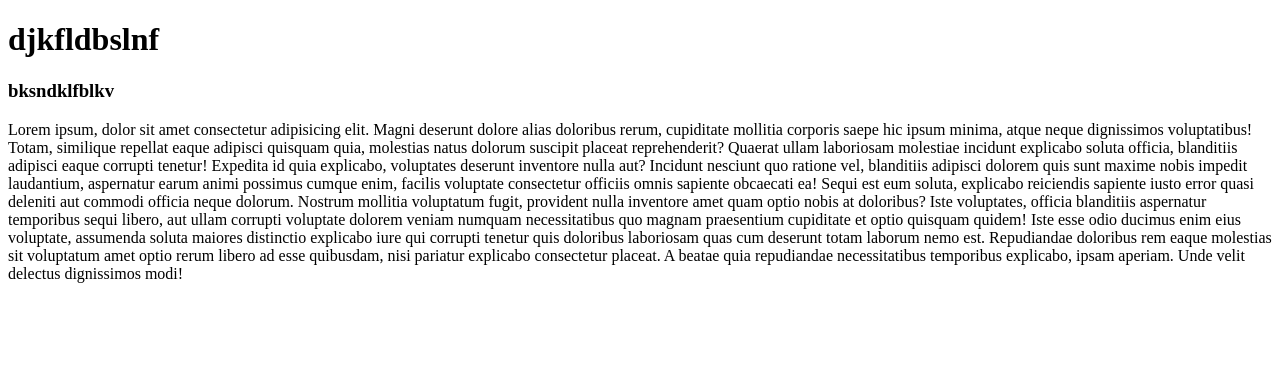
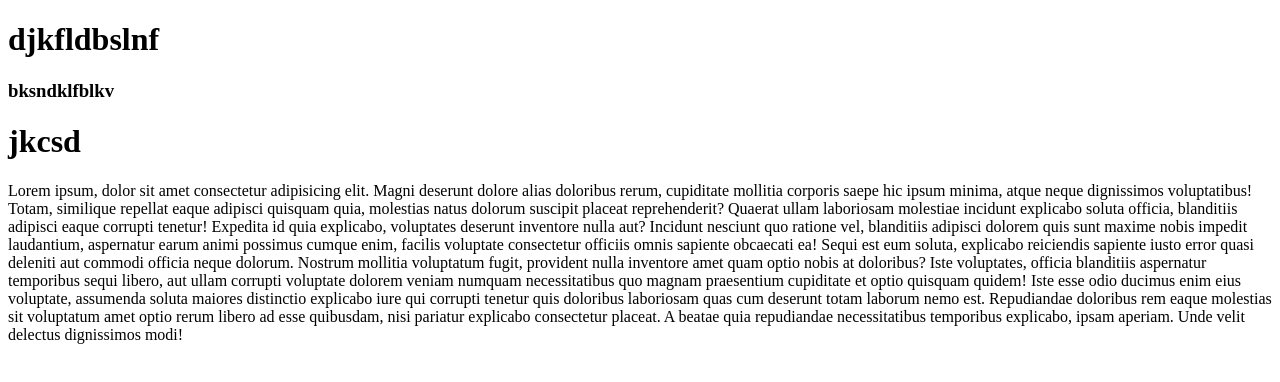
Before and after one commit to Maheshwarii18/empty_repo, a plain HTML site: page index.html in a window 1280 px wide. Drawn offline with Linux system fonts and the light colour scheme.

Commit message:
modified

```diff
--- a/index.html
+++ b/index.html
@@ -8,6 +8,7 @@
 <body>
     <h1>djkfldbslnf</h1>
     <h3>bksndklfblkv</h3>
+    <h1>jkcsd</h1>
 
 
 
```
